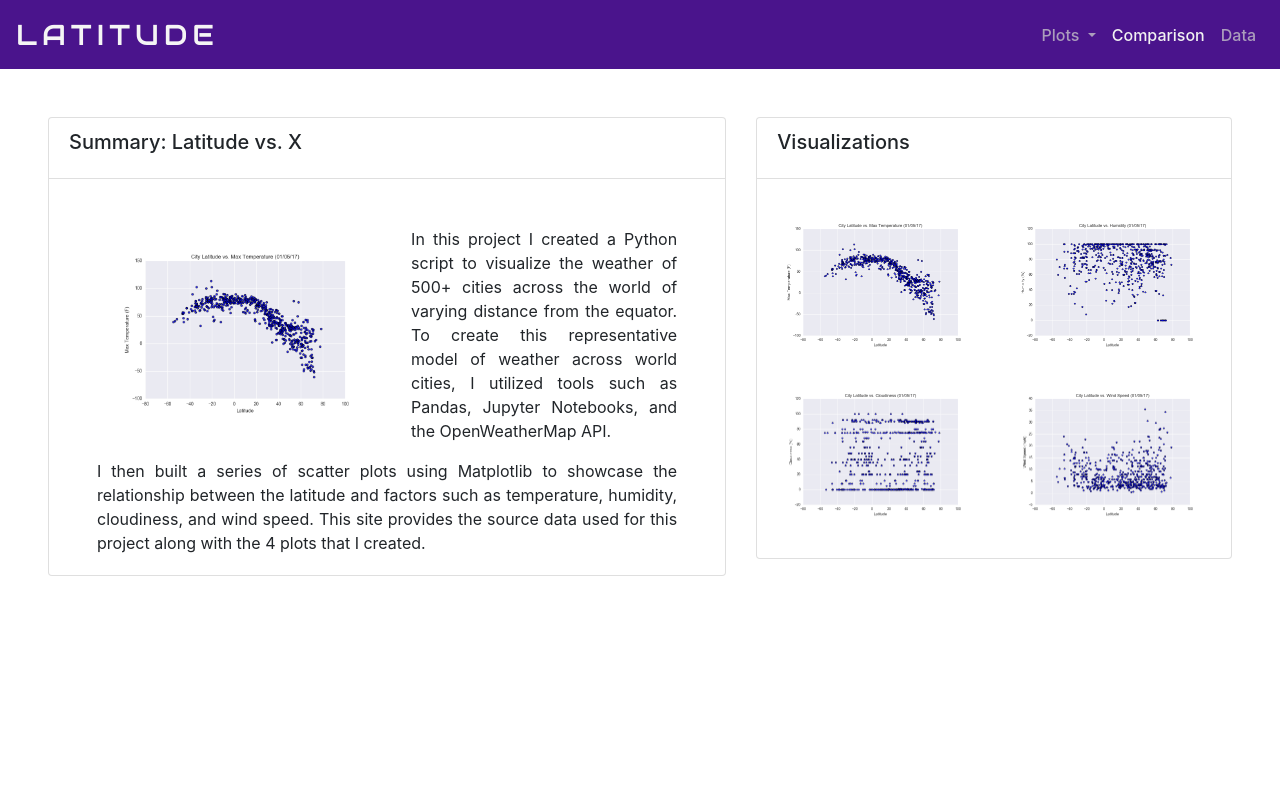
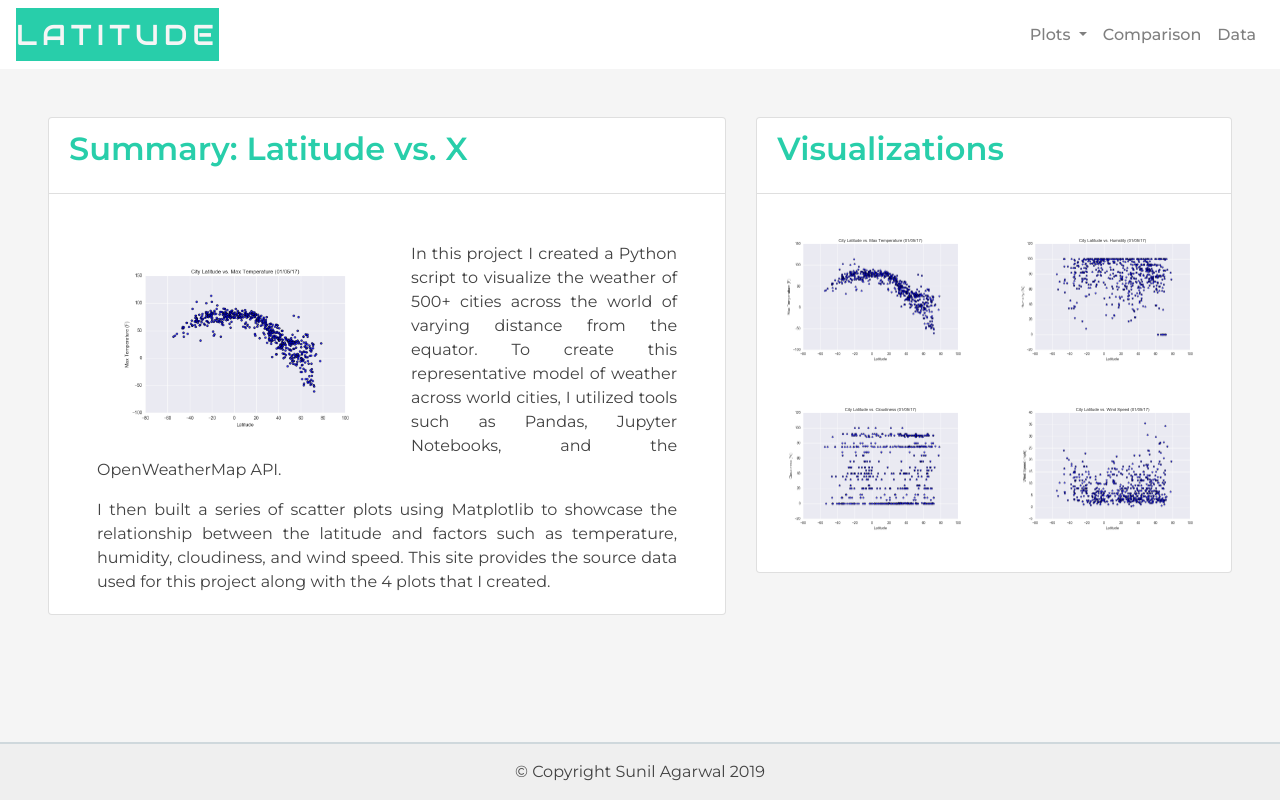
Before and after one commit to sunilagarwal2007/Web-Design-Challenge, a plain HTML site: page WebVisualizations/index.html in a window 1280 px wide. Drawn offline with nearby package versions, Linux system fonts and the light colour scheme.

Commit message:
Web-Design-Challenge

```diff
--- a/WebVisualizations/assets/css/style.css
+++ b/WebVisualizations/assets/css/style.css
@@ -1,20 +1,65 @@
 @import url('https://fonts.googleapis.com/css?family=Audiowide|Montserrat:300,400,500,600&display=swap');
 .navbar {
-    background: #4A148C !important;
+    /* background: #4A148C !important; */
 }
 
 .navbar a:not(.dropdown-item):not(.navbar-brand) {
-    color: hsla(0, 0%, 80%, 0.75) !important;
+    /* color: hsla(0, 0%, 80%, 0.75) !important; */
     font-weight: 500;
 }
 
 .navbar .nav-item.active a:not(.dropdown-item) {
-    color: hsla(0, 0%, 95%, 1) !important;
+    /* color: hsla(0, 0%, 95%, 1) !important; */
+
 }
 
-.navbar-brand {
+.navbar .navbar-brand {
     font-size: 1.8rem;
     color: whitesmoke !important;
     font-family: 'Audiowide', cursive;
     letter-spacing: .3rem;
+    background: rgb(40, 206, 170);
 }
+
+.footer {
+    position: absolute;
+    right: 0;
+    bottom: 0;
+    left: 0;
+    padding: 1rem;
+    background-color: #efefef;
+    text-align: center;
+    border-top: 2px solid #CFD8DC;
+}
+
+html {
+    height: 100%;
+    box-sizing: border-box;
+}
+
+body {
+    position: relative;
+    margin: 0;
+    min-height: 100%;
+    background: whitesmoke;
+    font-family: 'Montserrat', sans-serif;
+    color: #424242;
+}
+
+.border {
+    border-width: 3px !important;
+    border-color: #AA00FF !important;
+}
+
+h5 {
+    font-size: 2rem !important;
+    font-weight: 600;
+}
+
+h4 {
+    color: #424242;
+}
+
+.card-title{
+    color: rgb(40, 206, 170);;
+}
--- a/WebVisualizations/index.html
+++ b/WebVisualizations/index.html
@@ -9,7 +9,7 @@
 </head>
 <body>
 
-      <nav class="navbar navbar-expand-lg navbar-light bg-light">
+      <nav class="navbar navbar-expand-lg navbar-light bg-white">
           <a class="navbar-brand text-uppercase" href="#">Latitude</a>
           <button class="navbar-toggler" type="button" data-toggle="collapse" data-target="#navbarNavDropdown" aria-controls="navbarNavDropdown" aria-expanded="false" aria-label="Toggle navigation">
             <span class="navbar-toggler-icon"></span>
@@ -26,7 +26,7 @@
                       <a class="dropdown-item" href="#">Something else here</a>
                     </div>
                   </li>
-              <li class="nav-item active">
+              <li class="nav-item">
                 <a class="nav-link" href="#">Comparison <span class="sr-only">(current)</span></a>
               </li>
               <li class="nav-item">
@@ -82,6 +82,9 @@
 
 
 </section>
+<footer class="footer">
+    &copy; Copyright Sunil Agarwal 2019
+</footer>
 
 </body>
 </html>
```
